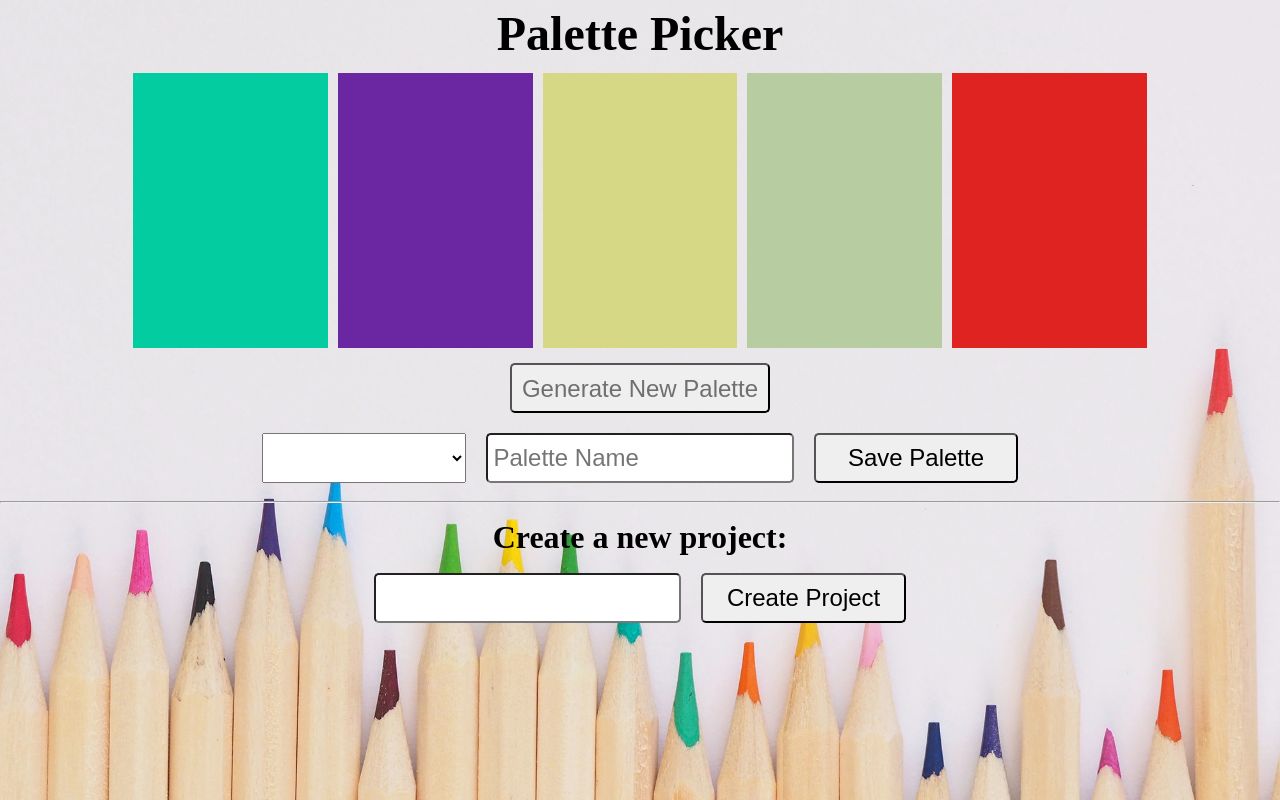
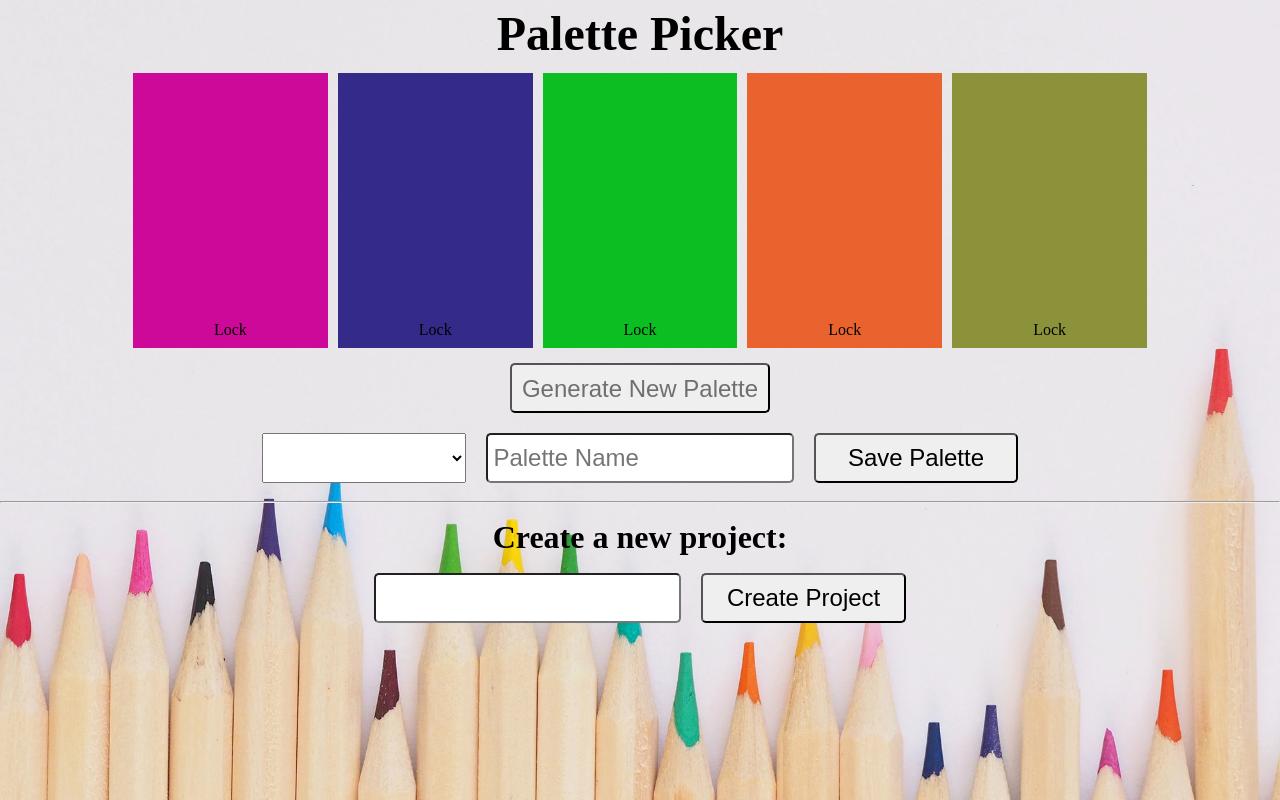
Before and after one commit to EricMellow/palette-picker, a website: page public/index.html in a window 1280 px wide. Drawn offline with nearby package versions, Linux system fonts and the light colour scheme.

Commit message:
Toggle class and display of locked text on click of color-swatch div

```diff
--- a/public/css/styles.css
+++ b/public/css/styles.css
@@ -28,7 +28,11 @@ select {
 .color-swatch {
   height: 275px;
   flex-grow: 1;
+  padding: 10px;
+  display: flex;
+  justify-content: center;
   margin: 5px;
+  align-items: flex-end;
 }
 
 .swatch-container {
--- a/public/index.html
+++ b/public/index.html
@@ -12,11 +12,11 @@
   <h1>Palette Picker</h1>
   <section class="palette-display">
     <div class="swatch-container">
-      <div class="color1 color-swatch"></div>
-      <div class="color2 color-swatch"></div>
-      <div class="color3 color-swatch"></div>
-      <div class="color4 color-swatch"></div>
-      <div class="color5 color-swatch"></div>
+      <div class="color1 color-swatch">Lock</div>
+      <div class="color2 color-swatch">Lock</div>
+      <div class="color3 color-swatch">Lock</div>
+      <div class="color4 color-swatch">Lock</div>
+      <div class="color5 color-swatch">Lock</div>
     </div>
     <button class="generator-btn">Generate New Palette</button>
     <form class="save-form">
--- a/public/js/scripts.js
+++ b/public/js/scripts.js
@@ -1,8 +1,11 @@
 setRandomColors()
 
 var $generateBtn = $('.generator-btn')
+var $colorSwatch = $('.color-swatch')
 
 $generateBtn.on('click', setRandomColors);
+$colorSwatch.on('click', toggleLock)
+
 
 function randomColorGenerator() {
   const value1 = Math.floor(Math.random() * 255)
@@ -13,9 +16,18 @@ function randomColorGenerator() {
 }
 
 function setRandomColors() {
-  $('.color1').css("background-color", randomColorGenerator)
-  $('.color2').css("background-color", randomColorGenerator)
-  $('.color3').css("background-color", randomColorGenerator)
-  $('.color4').css("background-color", randomColorGenerator)
-  $('.color5').css("background-color", randomColorGenerator)
+  const colorDivs = ['.color1', '.color2', '.color3', '.color4', '.color5']
+
+  colorDivs.forEach(div => {
+    $(div).css("background-color", randomColorGenerator)
+  })
 }
+
+function toggleLock() {
+  $(this).toggleClass("locked")
+  if ($(this).hasClass("locked")) {
+    $(this).text("Locked")
+  } else {
+    $(this).text("Lock")
+  }
+}
```
Also changed, not shown: 1 other file.
